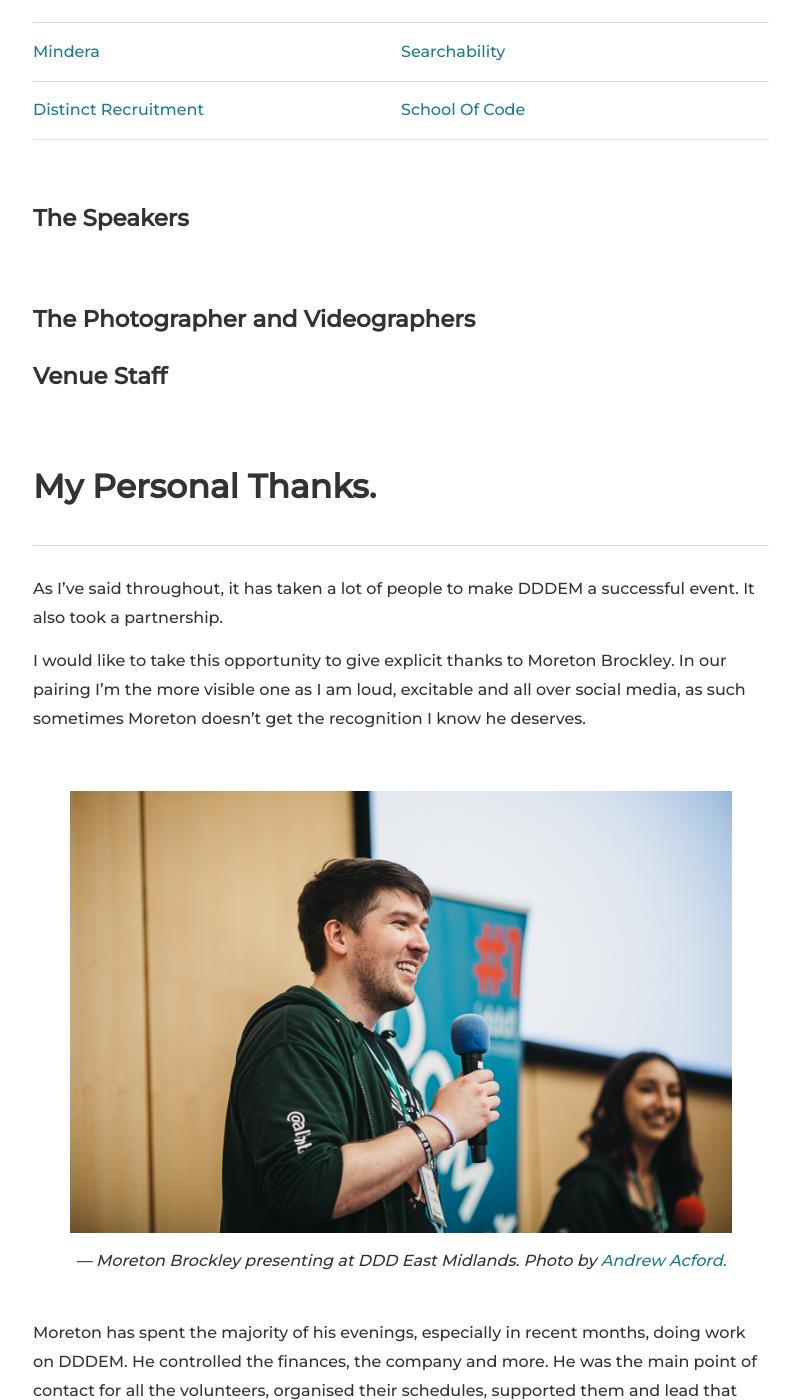
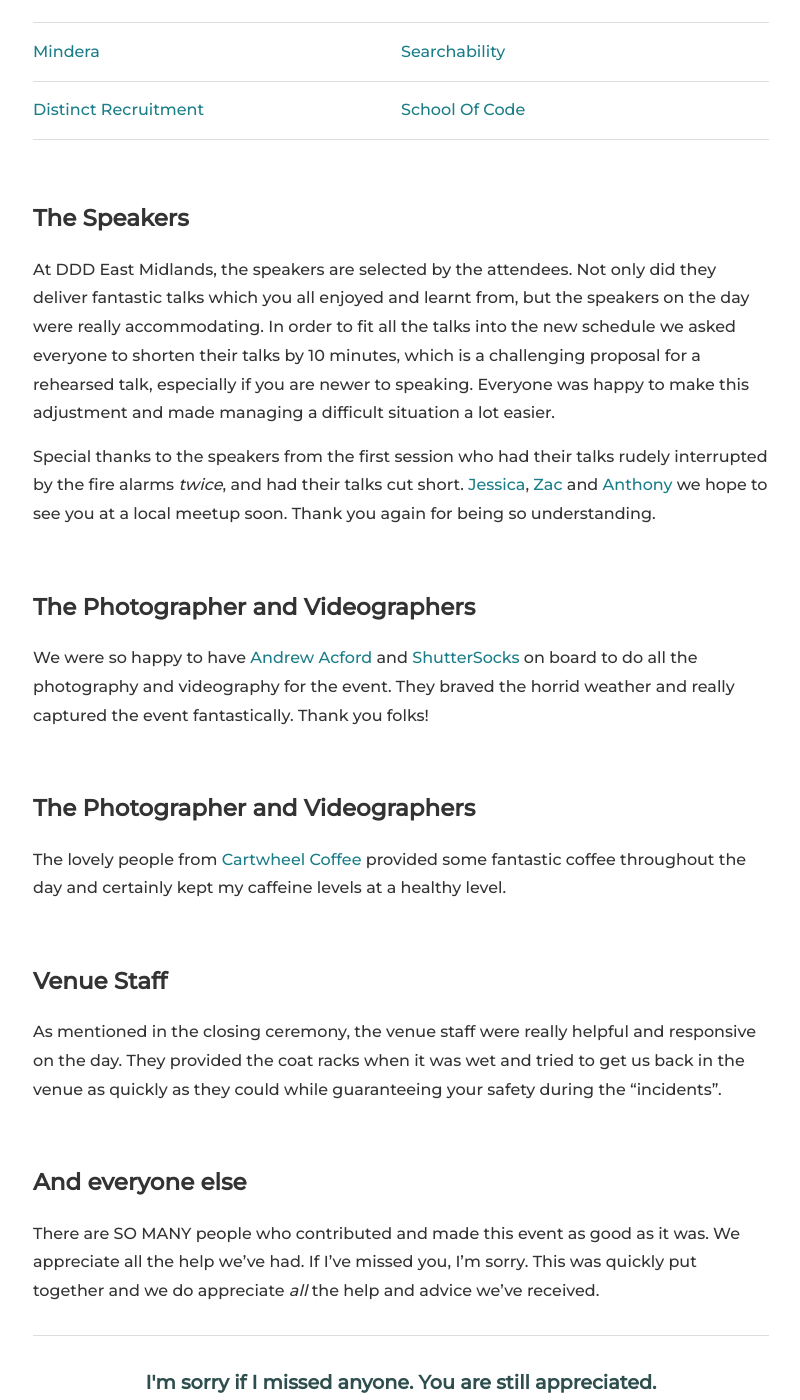
Before and after one commit to DDDEastMidlandsLimited/dddem-blog, a Jekyll site: the page built from _posts/2019-11-01-it-takes-a-community.md, in a window 1280 px wide and 1400 px high, scrolled down 5338 px. Shown: the whole window, without its empty margins (239-1039 px from the left). Built offline with Jekyll 4.4.1, drawn with Linux system fonts in a browser that asks for light colours; nearby versions of some CDN libraries; some of the changed text lies outside the part shown.

Commit message:
Thank you post version 1

```diff
--- a/_posts/2019-11-01-it-takes-a-community.md
+++ b/_posts/2019-11-01-it-takes-a-community.md
@@ -129,19 +129,39 @@
 
 ### The Speakers
 
+At DDD East Midlands, the speakers are selected by the attendees. Not only did they deliver fantastic talks which you all enjoyed and learnt from, but the speakers on the day were really accommodating. In order to fit all the talks into the new schedule we asked everyone to shorten their talks by 10 minutes, which is a challenging proposal for a rehearsed talk, especially if you are newer to speaking. Everyone was happy to make this adjustment and made managing a difficult situation a lot easier.
 
+Special thanks to the speakers from the first session who had their talks rudely interrupted by the fire alarms _twice_, and had their talks cut short. <a href="https://twitter.com/JessSalisburyy" target="_blank">Jessica</a>,  <a href="https://twitter.com/ZackerTheHacker" target="_blank">Zac</a> and  <a href="https://twitter.com/AnthonyDotNet/" target="_blank">Anthony</a> we hope to see you at a local meetup soon. Thank you again for being so understanding.
 
 <br/>
 
 ### The Photographer and Videographers
 
+We were so happy to have <a href="https://www.abigneonglitter.co.uk/" target="_blank">Andrew Acford</a> and <a href="https://www.abigneonglitter.co.uk/" target="_blank">ShutterSocks</a> on board to do all the photography and videography for the event. They braved the horrid weather and really captured the event fantastically. Thank you folks!
+
+<br/>
+
+### The Photographer and Videographers
+
+The lovely people from <a href="https://www.cartwheelcoffee.com/" target="_blank">Cartwheel Coffee</a> provided some fantastic coffee throughout the day and certainly kept my caffeine levels at a healthy level.
+
+<br/>
 
 ### Venue Staff
 
-
-
+As mentioned in the closing ceremony, the venue staff were really helpful and responsive on the day. They provided the coat racks when it was wet and tried to get us back in the venue as quickly as they could while guaranteeing your safety during the "incidents".
 
 <br/>
+
+### And everyone else
+
+There are SO MANY people who contributed and made this event as good as it was. We appreciate all the help we've had. If I've missed you, I'm sorry. This was quickly put together and we do appreciate _all_ the help and advice we've received.
+
+---
+<center>
+<h4 class="quote">I'm sorry if I missed anyone. You are still appreciated.</h4>
+</center>
+---
 
 # My Personal Thanks.
 ---
@@ -169,7 +189,19 @@
 # Planning For Next Year Starts Now.
 ---
 
+Next year the event will be on <strong>October 3rd 2020.</strong>
 
+#### We have a new member in our team
+
+<a href="https://twitter.com/missracheybaby" target="_blank">Rachel</a> will be helping with a lot of the correspondence. There will be a post introducing Rachel soon.
+
+#### Sponsorship
+
+We are going to re-jig the sponsorship for next year based on what we've learnt. <a href="https://forms.gle/5nN4ra982AKTrDQE9" target="_blank">If you are interested in sponsoring please fill in the form here.</a>
+
+#### Videos, Photos, Website and more...
+
+We will release videos of the talks, the photos of the event and will be doing a reskin of the website. We will be keeping a lot of the input from your contributions and adding more issues over the next twelve months.
 
 ---
 
@@ -179,6 +211,12 @@
 
 ---
 
+Keep and eye on all our social media accounts for more updates in the near future.
+
+Jess.
+
+
+
 <div style="text-align:center; width:20%; margin-left: 10%;" markdown="1">
 <img src="{{site.baseurl}}/assets/logo.png" alt="Logo">
 </div>
```
